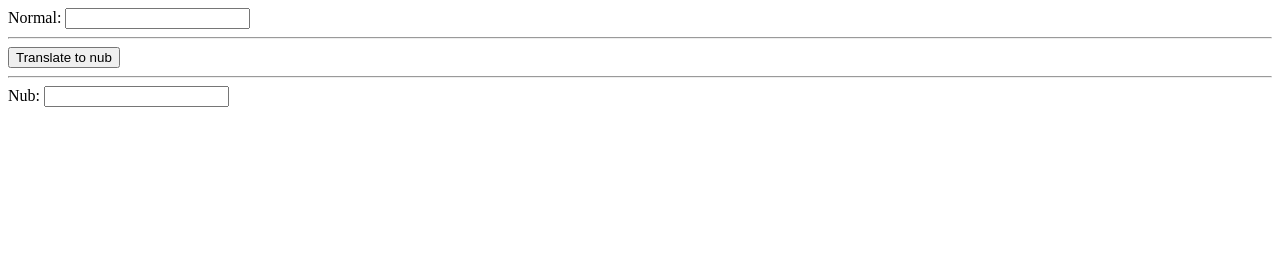
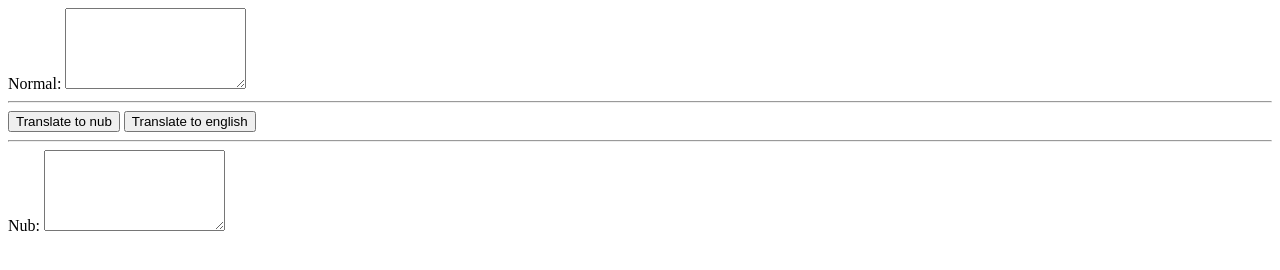
Before and after one commit to HoodyMac/nub-lang, a plain HTML site: page index.html in a window 1280 px wide. Drawn offline with Linux system fonts and the light colour scheme.

Commit message:
Basic translate to normal

```diff
--- a/index.html
+++ b/index.html
@@ -4,12 +4,13 @@
     </head>
     <body>
         <label for="normal">Normal:</label>
-        <input type="text" id="normal">
+        <textarea id="normal" rows="5"></textarea>
         <hr/>
         <button id="translate" onclick="translateToNub()">Translate to nub</button>
+        <button id="translate" onclick="translateToEnglish()">Translate to english</button>
         <hr/>
         <label for="nub">Nub:</label>
-        <input type="text" id="nub">
+        <textarea id="nub" rows="5"></textarea>
 
         <script>
             function translateToNub() {
@@ -34,6 +35,30 @@
                 console.log(result);
                 document.getElementById('nub').value = result;
             }
+
+            function translateToEnglish() {
+                var text = document.getElementById("nub").value;
+                let parts = text.split('. ');
+                let first = parts[0].split(' ');
+                let last = parts[1].split(' ');
+                var result = '';
+                if (first.length !== last.length) {
+                    result = "Error: left part size doesn't match to right part size (amount of words)";
+                    document.getElementById('normal').value = result;
+                    return;
+                }
+
+                for (let i in first) {
+                    result += first[i] + last[i];
+                    if (i === first.length-1) {
+                        result += '.';
+                    } else {
+                        result += ' ';
+                    }
+                }
+                console.log(result);
+                document.getElementById('normal').value = result;
+            }
         </script>
     </body>
 </html>
```
